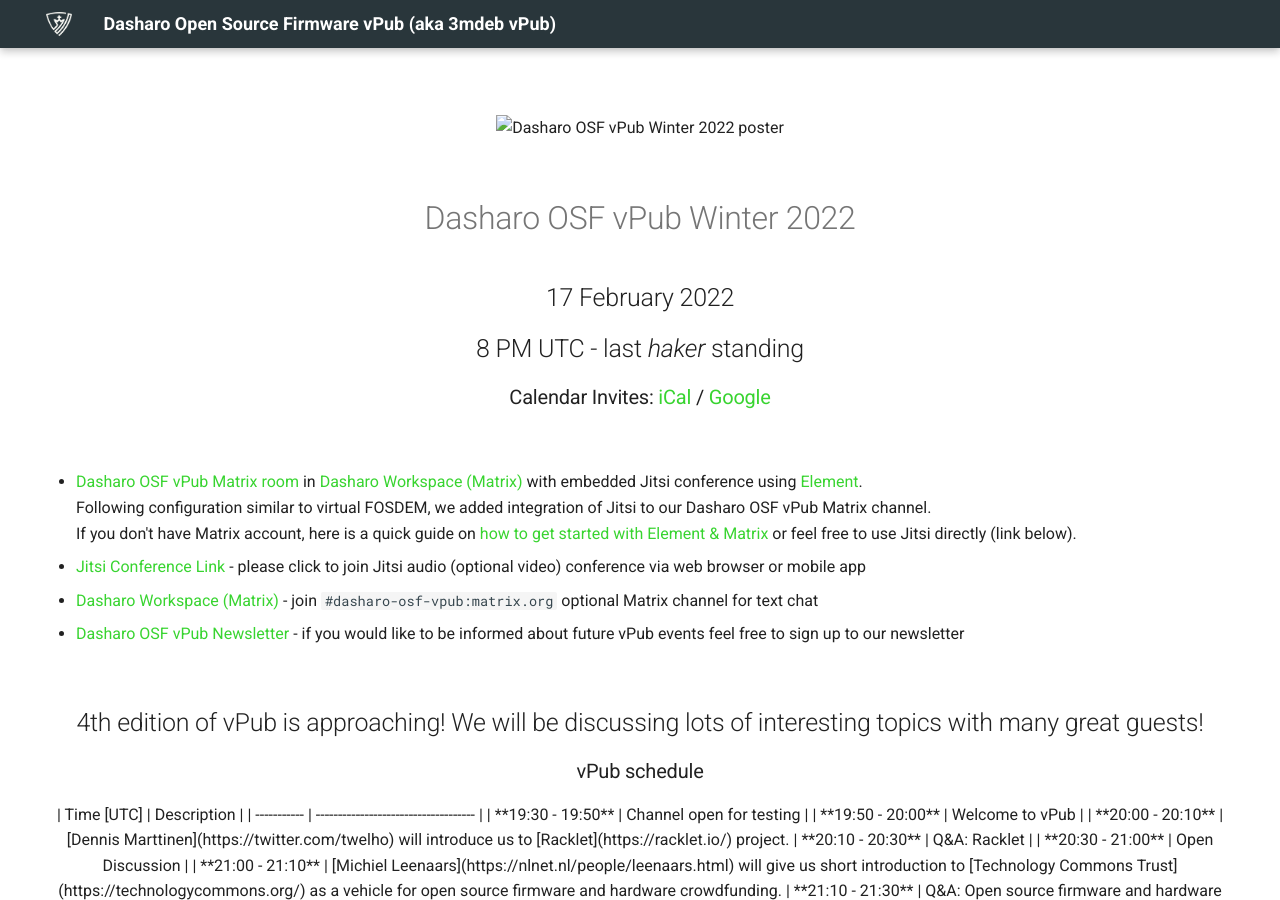
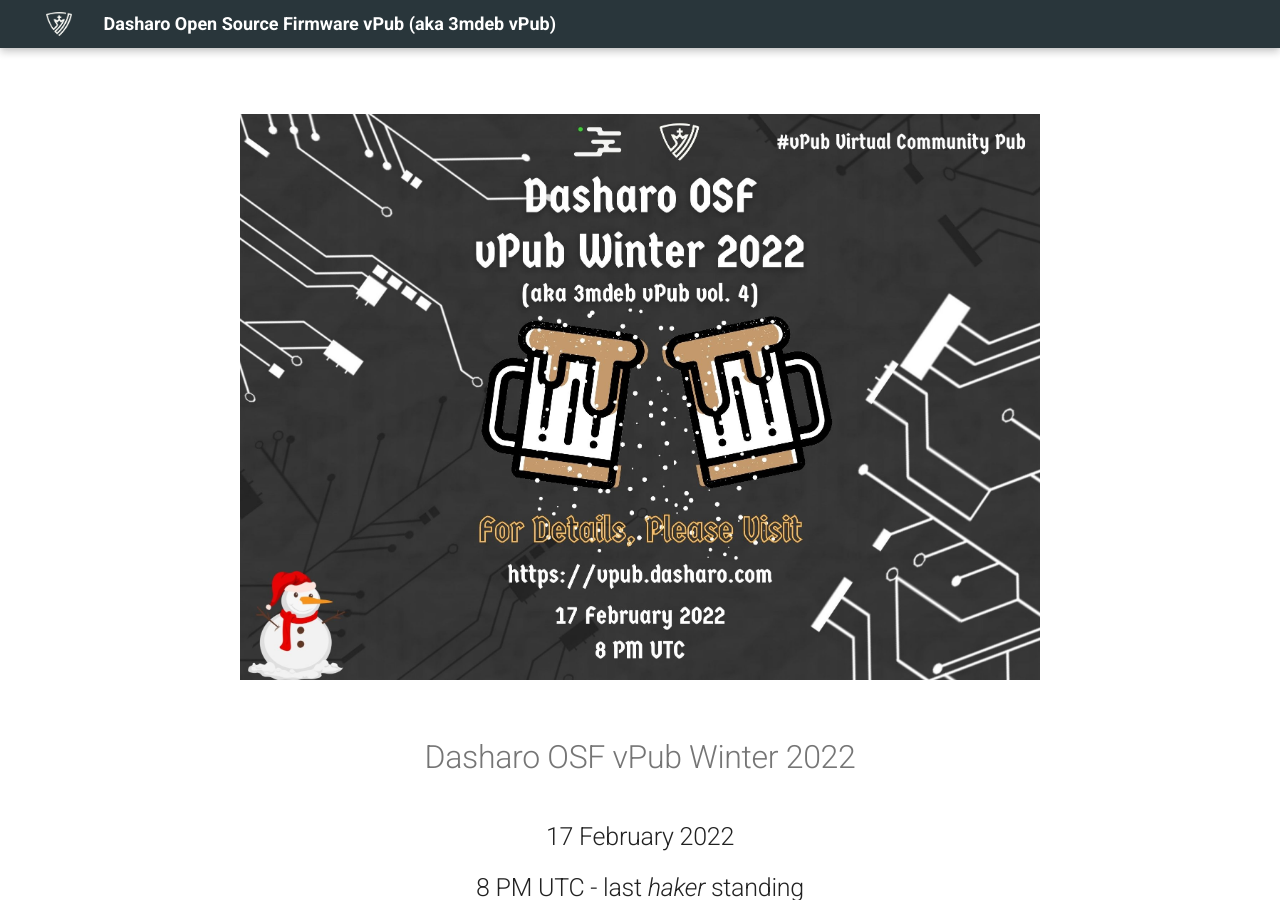
Before and after one commit to Dasharo/vpub, an MkDocs documentation site: the page built from docs/archive/vpub-0x4.md, in a window 1280 px wide and 900 px high. Built offline with MkDocs 1.6.1 and Material for MkDocs 9.7.7, drawn with Linux system fonts in a browser that asks for light colours.

Commit message:
vpub-0x4: fixed graphic
Signed-off-by: Stanislaw <stanislaw.bieniek@3mdeb.com>

```diff
--- a/docs/archive/vpub-0x4.md
+++ b/docs/archive/vpub-0x4.md
@@ -5,7 +5,7 @@
 ---
 
 <p align="center" style="margin-bottom: 0px !important;">
-  <img width="800" src="images/vpub-0x4-poster.jpeg" alt="Dasharo OSF vPub Winter 2022 poster" align="center">
+  <img width="800" src="../images/vpub-0x4-poster.jpeg" alt="Dasharo OSF vPub Winter 2022 poster" align="center">
   </p>
 <br>
 <h1 align="center" style="margin-top: 0px;">Dasharo OSF vPub Winter 2022</h1>
```
